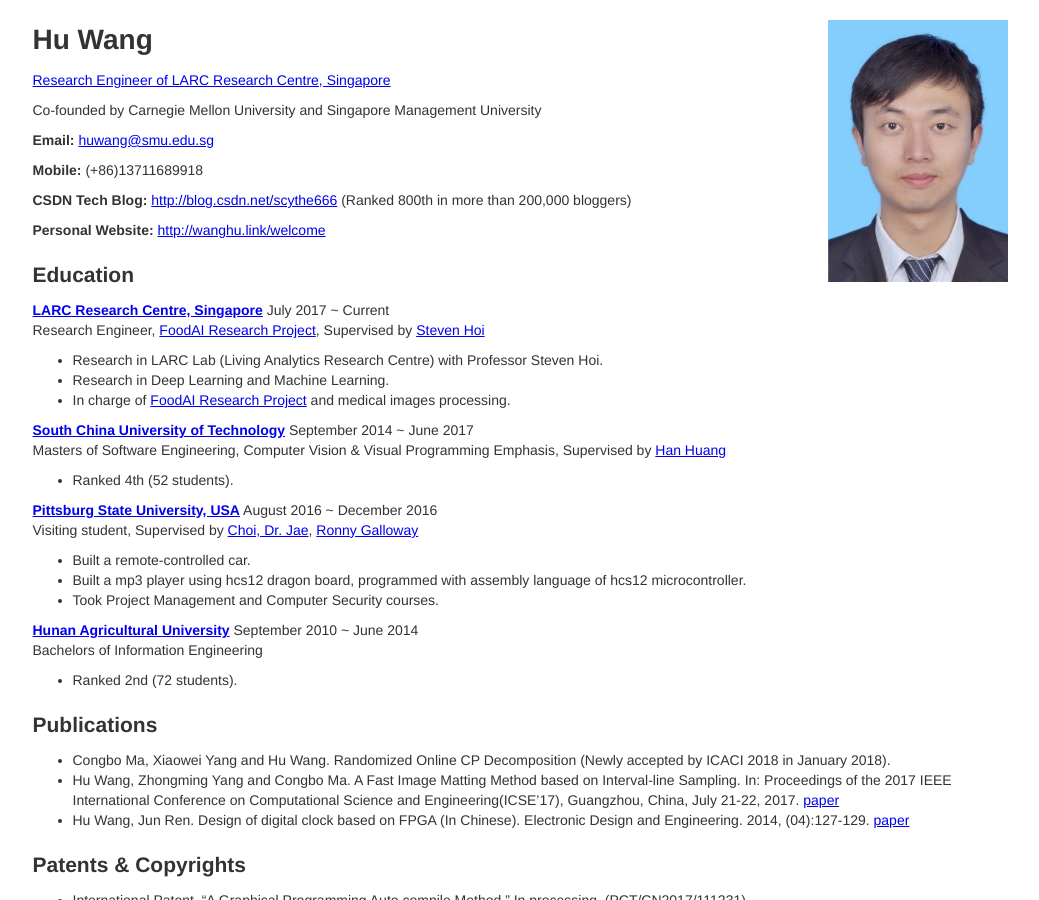
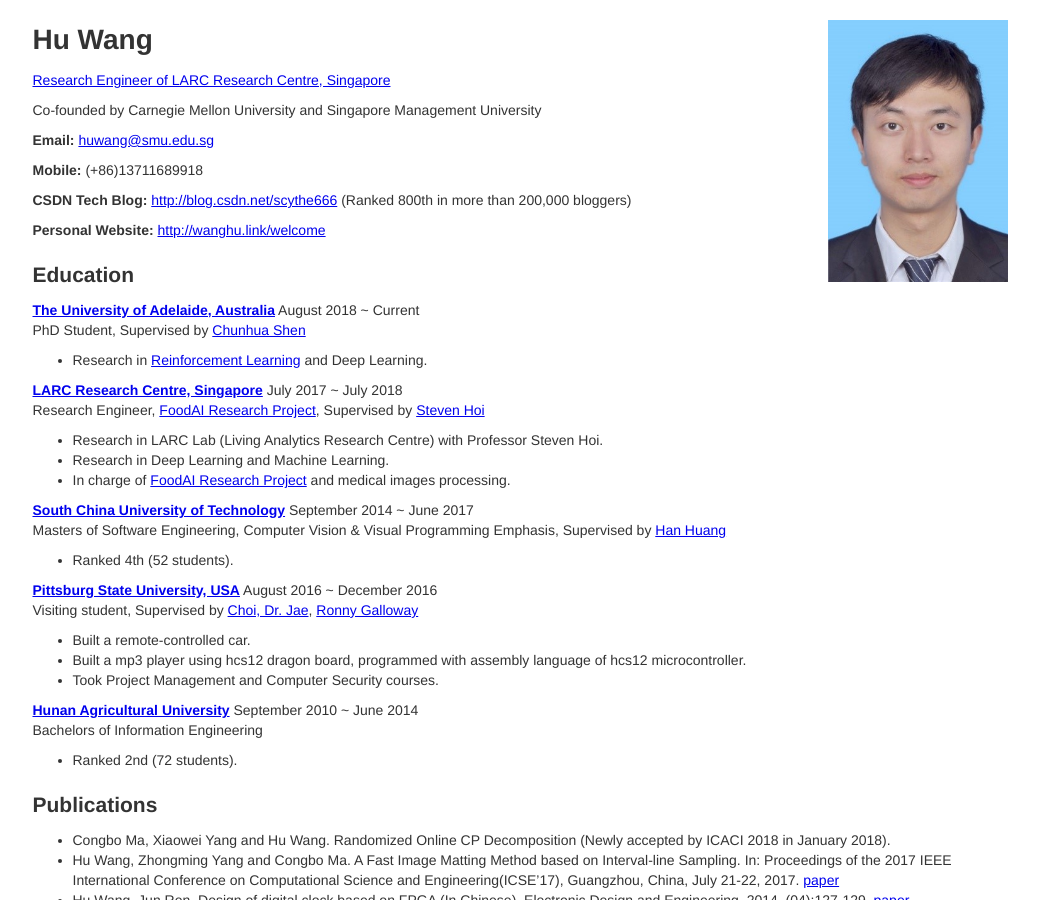
Before and after one commit to billhhh/whblog-omega, a Jekyll site: the page cv/index.html, which Jekyll copies as it is, in a window 1280 px wide and 900 px high. Shown: the whole window, without its empty margins (120-1159 px from the left). Built offline with Jekyll 4.4.1, drawn with Linux system fonts in a browser that asks for light colours.

Commit message:
Add adelaide

```diff
--- a/cv/index.html
+++ b/cv/index.html
@@ -34,8 +34,19 @@
 
       <h2>Education</h2>
       <div class="row">
+        <strong><a href = "https://www.adelaide.edu.au/">The University of Adelaide, Australia</a></strong>
+        <span class="time">August 2018 ~ Current</span>
+        <p>PhD Student, Supervised by <a href="https://cs.adelaide.edu.au/~chhshen/">Chunhua Shen</a></p>
+        <ul>
+          <li>
+            Research in <a href = "https://blog.openai.com/reinforcement-learning-with-prediction-based-rewards/">Reinforcement Learning</a> and Deep Learning.
+          </li>
+        </ul>
+      </div>
+
+      <div class="row">
         <strong><a href = "https://larc.smu.edu.sg/people/researchers">LARC Research Centre, Singapore</a></strong>
-        <span class="time">July 2017 ~ Current</span>
+        <span class="time">July 2017 ~ July 2018</span>
         <p>Research Engineer, <a href = "http://foodai.org">FoodAI Research Project</a>, Supervised by <a href="http://stevenhoi.org/">Steven Hoi</a></p>
         <ul>
           <li>
```
